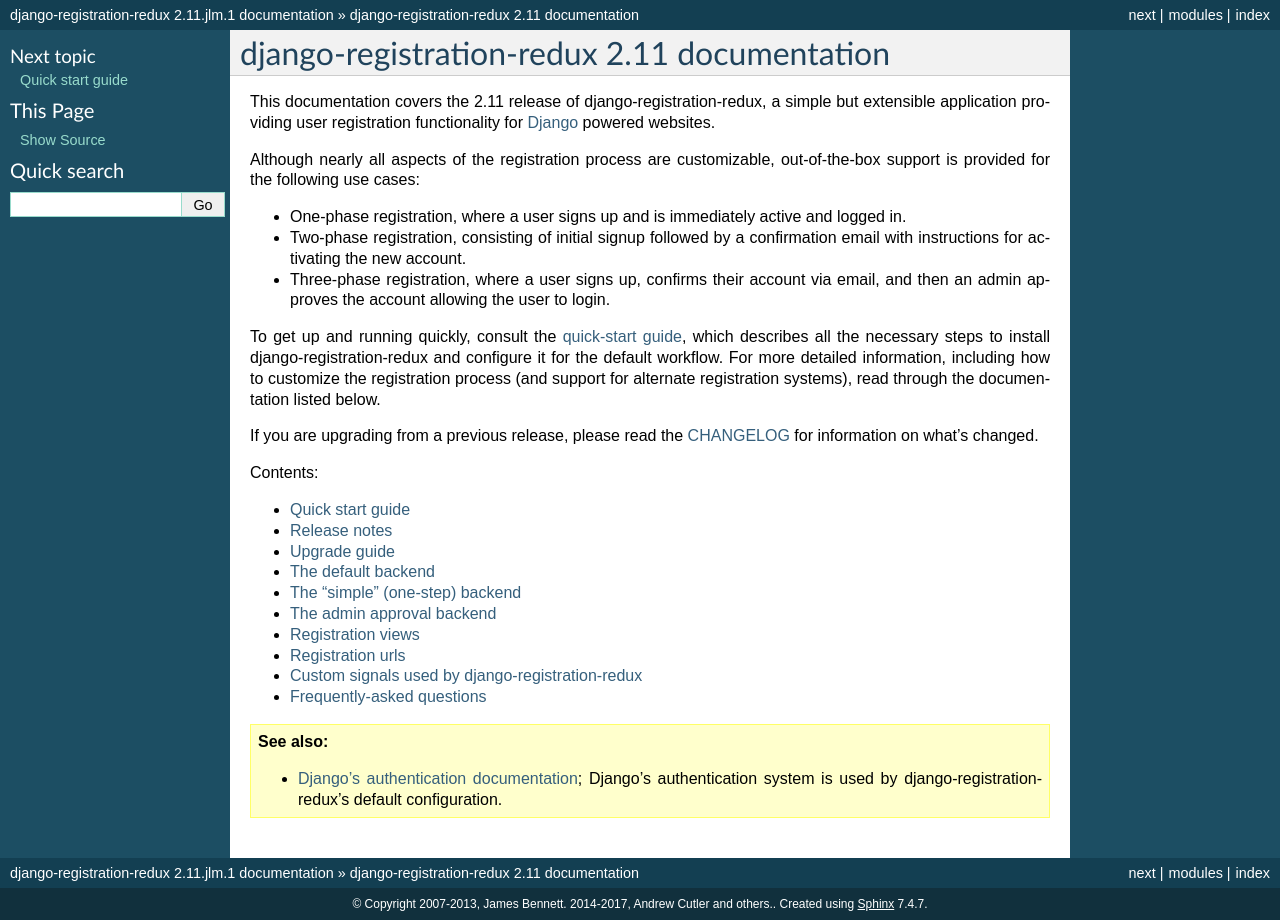
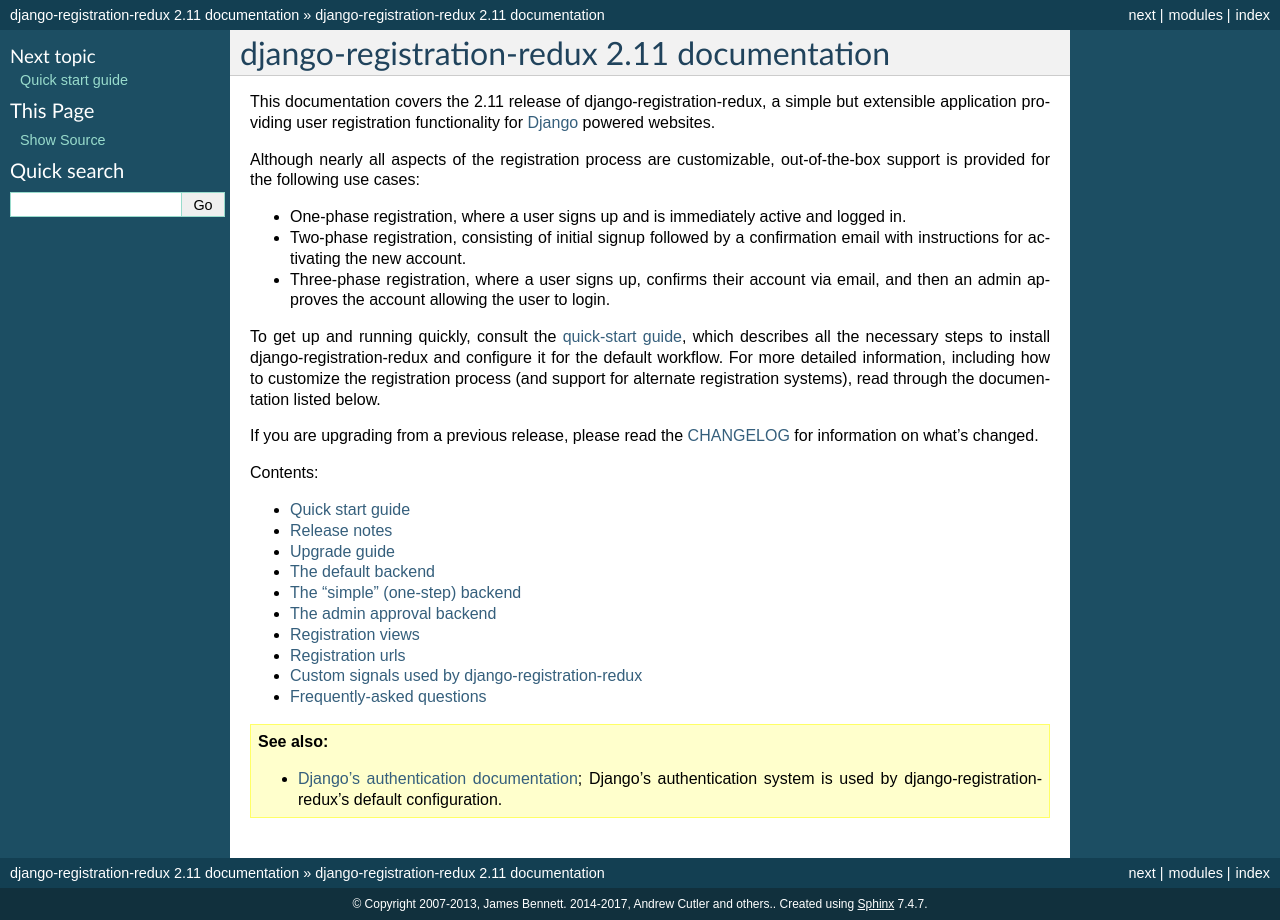
Before and after one commit to macropin/django-registration, a Sphinx documentation site: the page built from docs/index.rst, in a window 1280 px wide. Built offline with Sphinx 7.4.7, drawn with Linux system fonts in a browser that asks for light colours; pages that are not in the unit, such as notebooks, are missing from menus.

Commit message:
revert trivial change

```diff
--- a/docs/conf.py
+++ b/docs/conf.py
@@ -46,7 +46,7 @@
 # The short X.Y version.
 version = '2.11'
 # The full version, including alpha/beta/rc tags.
-release = '2.11.jlm.1'
+release = '2.11'
 
 # The language for content autogenerated by Sphinx. Refer to documentation
 # for a list of supported languages.
```
